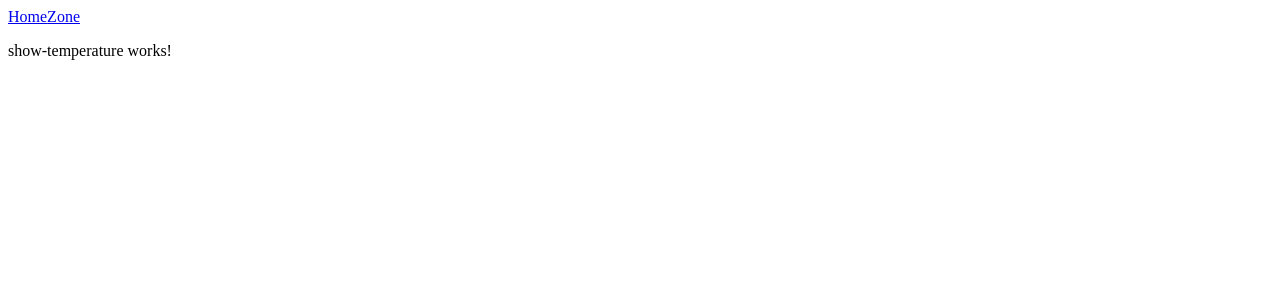
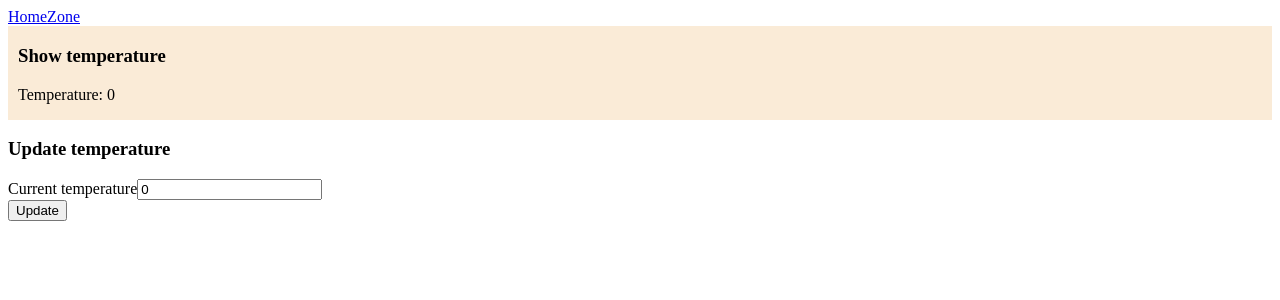
Before and after one commit to The-Modysseus/AFE, an Angular app in the folder AFELesson3/exercise-03/: page /temperature in a window 1280 px wide. Shown: the top 300 px of the page. Built offline with nearby package versions, Linux system fonts and the light colour scheme.

Commit message:
Add Update temperature component and add functionality to show temperature component

```diff
--- a/AFELesson3/exercise-03/src/app/show-temperature/show-temperature.component.css
+++ b/AFELesson3/exercise-03/src/app/show-temperature/show-temperature.component.css
@@ -0,0 +1,4 @@
+.show-temperature {
+    background-color: antiquewhite;
+    padding: 0.01rem 10px;
+  }
--- a/AFELesson3/exercise-03/src/app/show-temperature/show-temperature.component.html
+++ b/AFELesson3/exercise-03/src/app/show-temperature/show-temperature.component.html
@@ -1 +1,4 @@
-<p>show-temperature works!</p>
+<div class="show-temperature">
+    <h3>Show temperature</h3>
+    <p>Temperature: {{messageService.derivedTemperature()}}</p>
+  </div>
--- a/AFELesson3/exercise-03/src/app/temperature/temperature.component.html
+++ b/AFELesson3/exercise-03/src/app/temperature/temperature.component.html
@@ -1 +1,2 @@
 <app-show-temperature></app-show-temperature>
+<app-update-temperature></app-update-temperature>
--- a/AFELesson3/exercise-03/src/app/temperature/temperature.component.ts
+++ b/AFELesson3/exercise-03/src/app/temperature/temperature.component.ts
@@ -1,10 +1,11 @@
 import { Component } from '@angular/core';
 import { ShowTemperatureComponent } from '../show-temperature/show-temperature.component';
+import { UpdateTemperatureComponent } from '../update-temperature/update-temperature.component';
 
 @Component({
   selector: 'app-temperature',
   standalone: true,
-  imports: [ShowTemperatureComponent],
+  imports: [ShowTemperatureComponent, UpdateTemperatureComponent],
   templateUrl: './temperature.component.html',
   styleUrl: './temperature.component.css'
 })
--- /dev/null
+++ b/AFELesson3/exercise-03/src/app/update-temperature/update-temperature.component.html
@@ -0,0 +1,6 @@
+<div class="update-temperature">
+    <h3>Update temperature</h3>
+    <label for="temperature">Current temperature</label>
+    <input id="temperature" type="number" [(ngModel)]="temperature" placeholder="Enter temperature" /><br/>
+    <button (click)="updateTemperature()">Update</button><br/>
+</div>
--- /dev/null
+++ b/AFELesson3/exercise-03/src/app/update-temperature/update-temperature.component.ts
@@ -0,0 +1,20 @@
+import { Component } from '@angular/core';
+import { MessageService } from '../message.service';
+import { FormsModule } from '@angular/forms';
+
+@Component({
+  selector: 'app-update-temperature',
+  standalone: true,
+  imports: [FormsModule],
+  templateUrl: './update-temperature.component.html',
+  styleUrl: './update-temperature.component.css'
+})
+export class UpdateTemperatureComponent {
+  temperature = 0;
+
+  constructor(readonly messageService: MessageService) {}
+
+  updateTemperature() {
+    this.messageService.setTemperature(this.temperature);
+  }
+}
```
Also changed, not shown: AFELesson3/exercise-03/src/app/update-temperature/update-temperature.component.css (added), 1 other file (tests, documents, lock files or other folders).
